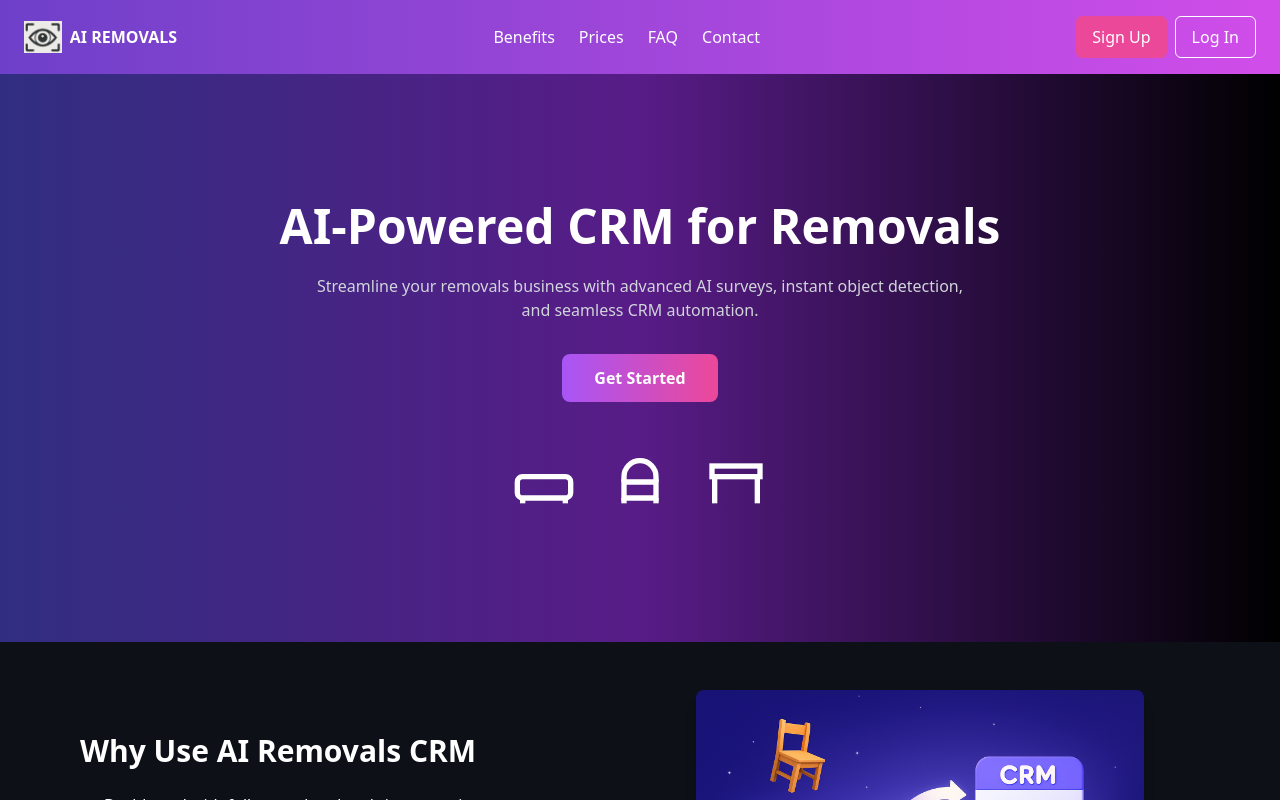
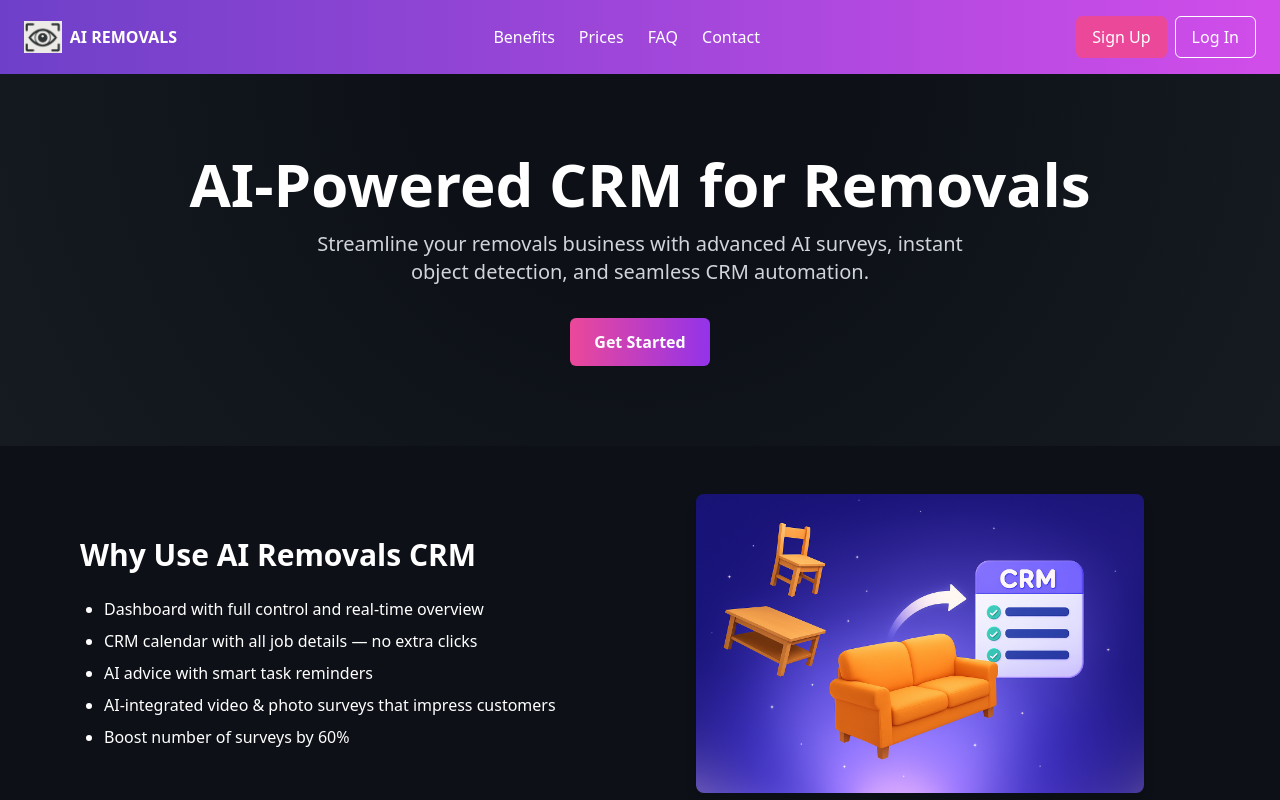
Before and after one commit to Gullmegler/mitt-prosjekt, a React (Create React App) app: page / in a window 1280 px wide. Shown: the top 800 px of the page. Built offline with nearby package versions, Linux system fonts and the light colour scheme.

Commit message:
Update Hero.jsx

```diff
--- a/src/components/Hero.jsx
+++ b/src/components/Hero.jsx
@@ -1,24 +1,24 @@
 import React from "react";
-import { Sofa, Chair, Table } from "./icons";
 
 export default function Hero() {
   return (
-    <section className="bg-gradient-to-r from-indigo-900 via-purple-900 to-black text-white py-32 px-6 text-center">
-      <h1 className="text-5xl font-extrabold mb-6">AI-Powered CRM for Removals</h1>
-      <p className="max-w-2xl mx-auto mb-8 text-gray-300">
-        Streamline your removals business with advanced AI surveys, instant object detection,
-        and seamless CRM automation.
+    <section
+      className="w-full py-20 flex flex-col items-center text-center"
+      style={{
+        background: "radial-gradient(circle at top center, #0d1117 0%, #0d1117 30%, #161b22 100%)",
+      }}
+    >
+      <h1 className="text-4xl md:text-6xl font-bold text-white mb-4">
+        AI-Powered CRM for Removals
+      </h1>
+      <p className="text-lg md:text-xl text-gray-300 mb-8 max-w-2xl">
+        Streamline your removals business with advanced AI surveys, instant object detection, and seamless CRM automation.
       </p>
       <button
-        className="bg-gradient-to-r from-purple-500 to-pink-500 hover:from-purple-600 hover:to-pink-600 text-white font-bold py-3 px-8 rounded-lg transition"
+        className="px-6 py-3 rounded-md font-semibold text-white bg-gradient-to-r from-pink-500 to-purple-600 hover:from-purple-600 hover:to-pink-500 transition"
       >
         Get Started
       </button>
-      <div className="flex justify-center gap-8 mt-12">
-        <Sofa className="w-16 h-16" />
-        <Chair className="w-16 h-16" />
-        <Table className="w-16 h-16" />
-      </div>
     </section>
   );
 }
```
